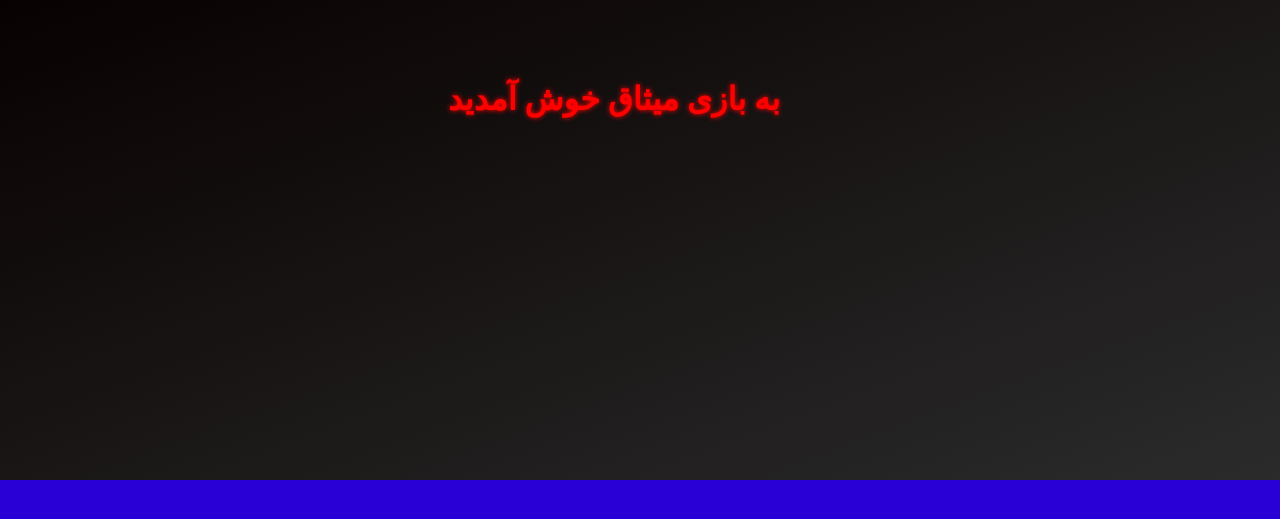
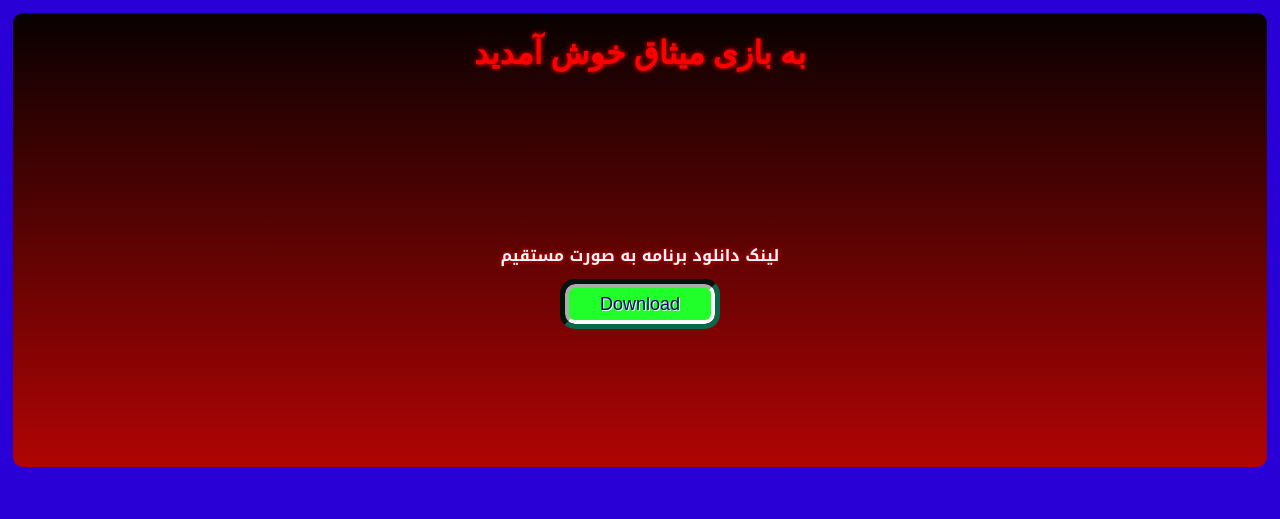
Before and after one commit to mhh-83/flask, a Flask app: page / in a window 1280 px wide. Shown: the top 519 px of the page. Run offline with Flask 3, Linux system fonts and the light colour scheme.

Commit message:
update home and some code

```diff
--- a/main.py
+++ b/main.py
@@ -1,4 +1,4 @@
-from flask import request, jsonify, render_template, redirect
+from flask import request, jsonify, render_template, redirect, make_response
 from confige import app, db, jwt
 from auth import auth_bp
 from users import user_bp
@@ -114,8 +114,10 @@ def upload_file():
         return render_template("upload.html", form=form, style=render_template("styles.css"))
 @app.route("/")
 def home():
-    return render_template("home.html")
+    response = make_response(render_template("home.html"), 200)
+    return response
 if __name__ == "__main__":
     with app.app_context():
         db.create_all()
+
     app.run(debug=True)
--- a/static/files/style/styles.css
+++ b/static/files/style/styles.css
@@ -47,30 +47,61 @@ h1{
     animation: glow 1s linear alternate-reverse infinite;
     background-color: #00000000;
     font-family: myFirstFont;
-    display:flex;
+    display: flex;
     color: red;
     outline-width: 50px;
     outline-offset: 10px;
-    outline-style:inherit;
+    outline-style: inherit;
     outline-color: #000000;
-    align-items: center;
-    position: fixed;
+    align-items: stretch;
     box-sizing: border-box;
-    margin: auto;
-    top:10%;
-    left: 35%;
-    width: 50%;
     text-align: center;
-    padding: auto;
+    flex-direction: row;
+    flex-wrap: nowrap;
+    justify-content: space-around;
 }
 .text{
     align-items: center;
     position: fixed;
     bottom: 40%;
+    margin: 1%;
+    border-radius: 10px;
     right: 0;
     top: 0;
     left: 0;
-    width: 100%;
-    background-image: linear-gradient(to bottom right, rgb(8, 1, 1), rgb(43, 43, 43));
+    width: 98%;
+    background-image: linear-gradient(to bottom, rgb(8, 1, 1), rgb(176, 4, 4));
 
 }
+.column{
+    display: flex;
+    width: 100%;
+    justify-content: center;
+    flex-direction: column;
+    align-items: center;
+    z-index: 2;
+    height: 80%;
+}
+button{
+    background-color: #21ff2b;
+    height: 40px;
+    width: 150px;
+    border-radius: 10px;
+    border-style: inset;
+    border-color: white;
+    border-width: 4px;
+    outline: 5px inset #07684b;
+    font-size: large;
+    font-family: fantasy;
+    color: #17026c;
+    text-shadow: 1px 1px #fef6ff;
+}
+button:hover {
+    background-color: aqua;
+    box-shadow: 0px 0px 20px white;
+}
+h2{
+    font-size: 1em;
+    color: aliceblue;
+    animation: glow 1s linear alternate-reverse infinite;
+}
--- a/templates/home.html
+++ b/templates/home.html
@@ -12,6 +12,13 @@
 <body>
     <div class="text">
     <h1>به بازی میثاق خوش آمدید</h1>
+    <div class="column">
+        <h2>لینک دانلود برنامه به صورت مستقیم</h2>
+        <form action="/static/files/app/missagh.apk" method="get">
+            <button type="submit">Download</button>
+        </form>
+    </div>
     </div>
 </body>
+
 </html>
```
Also changed, not shown: auth.py (+29 -2 lines).
